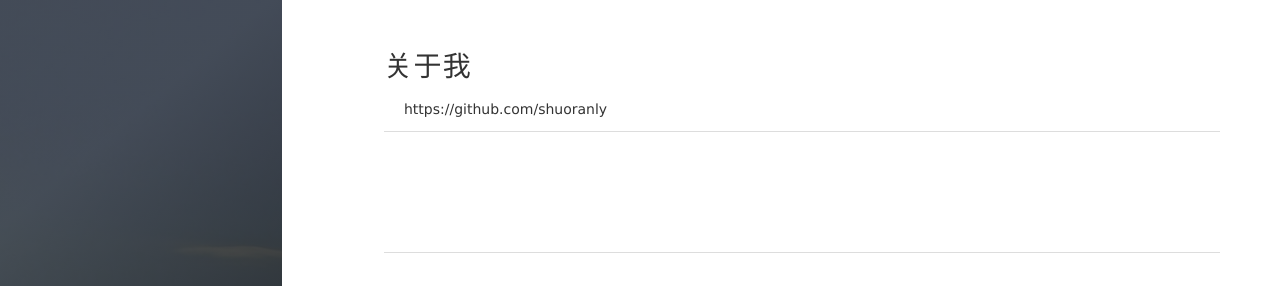
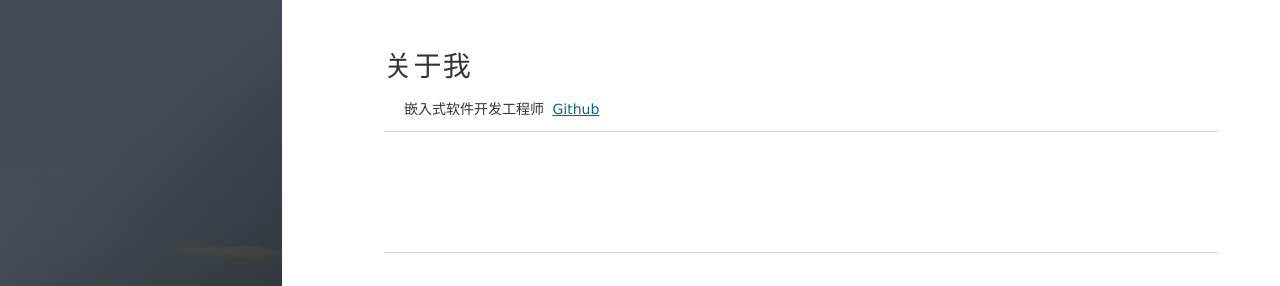
Before and after one commit to shuoranly/shuoranly.github.io, a Jekyll site: the page built from about.md, in a window 1280 px wide. Shown: the top 286 px of the page. Built offline with Jekyll 4.4.1, drawn with Linux system fonts in a browser that asks for light colours; nearby versions of some CDN libraries; comment, search, counter and statistics services are not loaded.

Commit message:
Update about.md

```diff
--- a/about.md
+++ b/about.md
@@ -3,8 +3,8 @@ layout: page
 title: 关于我
 ---
 
-
-https://github.com/shuoranly
+嵌入式软件开发工程师
+[Github](https://github.com/shuoranly)
 
 
 
```
